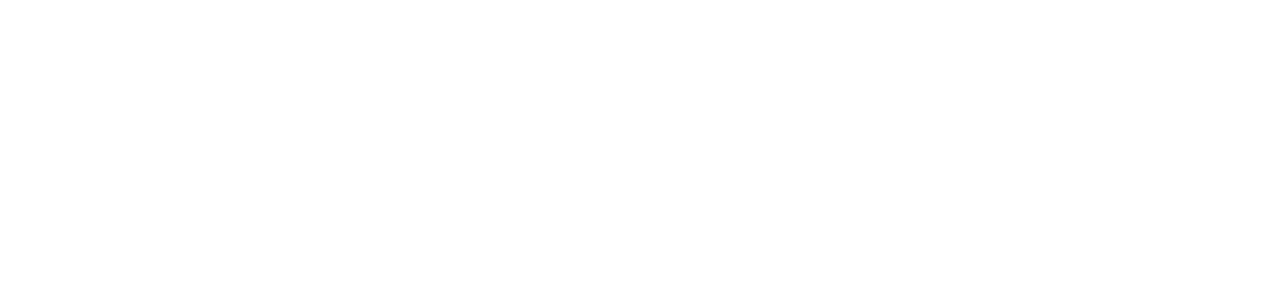
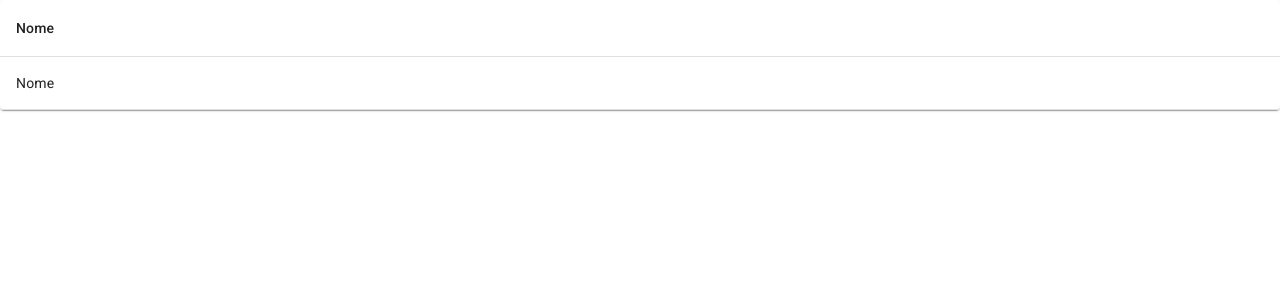
Before and after one commit to PlantierBrunaC/react_integrando_apis, a React (Create React App) app: page /admin/restaurantes in a window 1280 px wide. Before the commit this address had no page. Shown: the top 300 px of the page. Built offline with nearby package versions, Linux system fonts and the light colour scheme.

Commit message:
FEAT: implementacao da biblioteca MUI ao projeto, MUI deverá ser na versão 5 para ser compativel com o react 17 do projeto. Início da criacao do admin de restaurantes do projeto

```diff
--- a/package.json
+++ b/package.json
@@ -3,6 +3,10 @@
   "version": "0.1.0",
   "private": true,
   "dependencies": {
+    "@emotion/react": "^11.11.1",
+    "@emotion/styled": "^11.11.0",
+    "@mui/icons-material": "^5.14.0",
+    "@mui/material": "^5.14.4",
     "@testing-library/jest-dom": "^5.16.1",
     "@testing-library/react": "^12.1.2",
     "@testing-library/user-event": "^13.5.0",
--- a/public/index.html
+++ b/public/index.html
@@ -9,7 +9,13 @@
   <meta name="description" content="Web site created using create-react-app" />
   <link rel="apple-touch-icon" href="%PUBLIC_URL%/logo192.png" />
   <link rel="manifest" href="%PUBLIC_URL%/manifest.json" />
-  <link rel="stylesheet" href="https://cdnjs.cloudflare.com/ajax/libs/font-awesome/4.7.0/css/font-awesome.css" integrity="sha512-5A8nwdMOWrSz20fDsjczgUidUBR8liPYU+WymTZP1lmY9G6Oc7HlZv156XqnsgNUzTyMefFTcsFH/tnJE/+xBg==" crossorigin="anonymous" referrerpolicy="no-referrer" />
+  <link rel="stylesheet" href="https://cdnjs.cloudflare.com/ajax/libs/font-awesome/4.7.0/css/font-awesome.css"
+    integrity="sha512-5A8nwdMOWrSz20fDsjczgUidUBR8liPYU+WymTZP1lmY9G6Oc7HlZv156XqnsgNUzTyMefFTcsFH/tnJE/+xBg=="
+    crossorigin="anonymous" referrerpolicy="no-referrer" />
+  <link rel="preconnect" href="https://fonts.googleapis.com" />
+  <link rel="preconnect" href="https://fonts.gstatic.com" crossorigin />
+  <link rel="stylesheet" href="https://fonts.googleapis.com/css2?family=Roboto:wght@300;400;500;700&display=swap" />
+  <link rel="stylesheet" href="https://fonts.googleapis.com/icon?family=Material+Icons" />
   <title>Alfood</title>
 </head>
 
--- a/src/App.tsx
+++ b/src/App.tsx
@@ -1,6 +1,7 @@
 import { Routes, Route } from 'react-router-dom';
 import Home from './paginas/Home';
 import VitrineRestaurantes from './paginas/VitrineRestaurantes';
+import AdminRestaurantes from './paginas/Admin/Restaurantes/AdminRestaurantes';
 
 function App() {
 
@@ -8,6 +9,7 @@
     <Routes>
       <Route path="/" element={<Home />} />
       <Route path="/restaurantes" element={<VitrineRestaurantes />} />
+      <Route path="/admin/restaurantes" element={<AdminRestaurantes />} />
     </Routes>
   );
 }
--- /dev/null
+++ b/src/paginas/Admin/Restaurantes/AdminRestaurantes.tsx
@@ -0,0 +1,31 @@
+import { useState } from "react";
+import IRestaurante from "../../../interfaces/IRestaurante";
+import { Paper, Table, TableBody, TableCell, TableContainer, TableHead, TableRow } from "@mui/material";
+
+const AdminRestaurantes = () => {
+
+    const [restaurantes, setRestaurantes] = useState<IRestaurante[]>([])
+
+
+    return (
+    // <h1>Admin Restaurantes</h1>
+
+        <TableContainer component={Paper}>
+            <Table>
+                <TableHead>
+                    <TableRow>
+                        <TableCell>Nome</TableCell>
+                    </TableRow>
+                </TableHead>
+                <TableBody>
+                    <TableRow>
+                        <TableCell>Nome</TableCell>
+                    </TableRow>
+
+                </TableBody>
+            </Table>
+
+        </TableContainer>
+    )
+}
+export default AdminRestaurantes;
```
Also changed, not shown: 1 other file (tests, documents, lock files or other folders).
